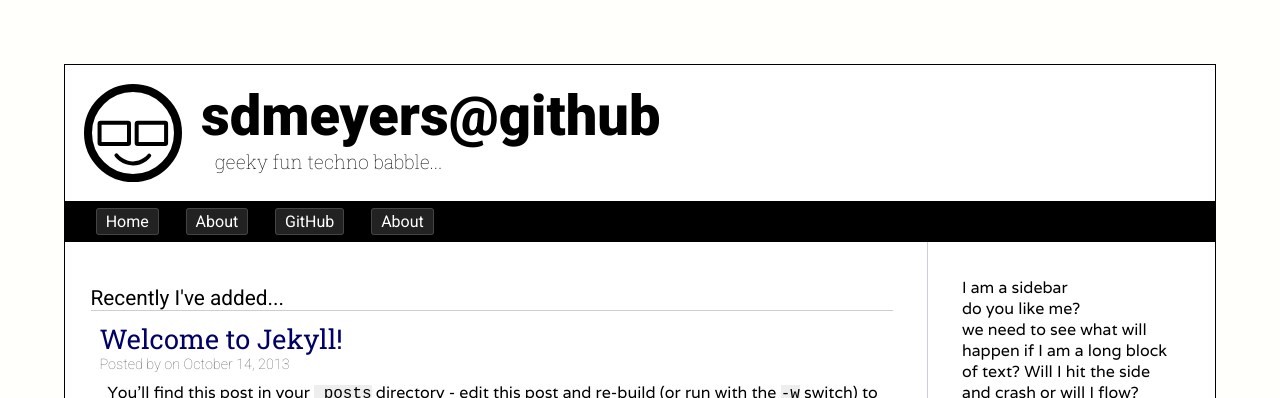
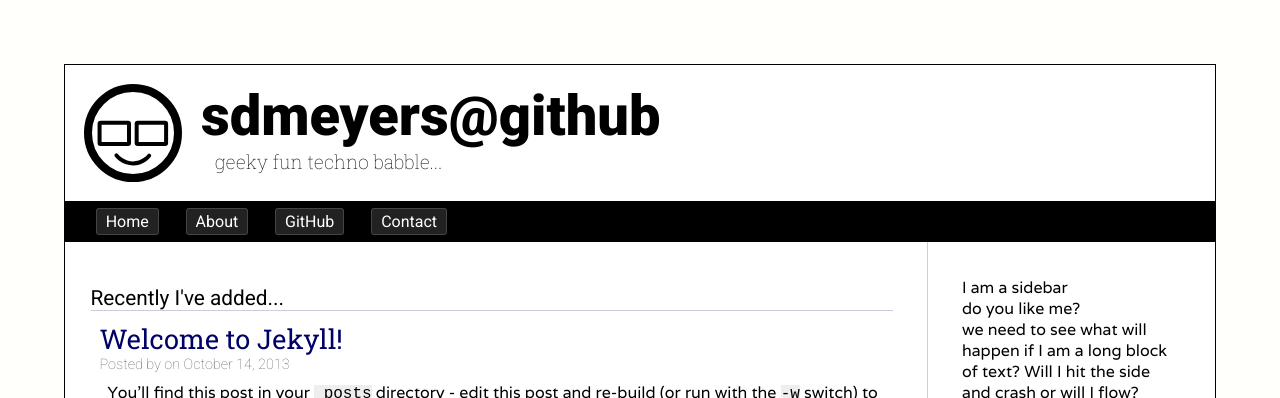
Before and after one commit to sdmeyers/sdmeyers.github.io, a Jekyll site: the page built from index.html, in a window 1280 px wide. Shown: the top 398 px of the page. Built offline with Jekyll 4.4.1, drawn with Linux system fonts in a browser that asks for light colours; some web fonts are replaced; Markdown is read by kramdown in place of the engine named in the settings; the list of posts is cut into pages by our own code.

Commit message:
Stupid copy paste errors, getting the basics right can be such a pain.

```diff
--- a/_includes/navbar.html
+++ b/_includes/navbar.html
@@ -3,6 +3,6 @@
 		<span class="navitem"><a href="{{ site.url }}/">Home</a></span>
 		<span class="navitem"><a href="{{ site.url }}/about.html">About</a></span>
 		<span class="navitem"><a href="https://github.com/sdmeyers">GitHub</a></span>
-		<span class="navitem"><a href="{{ site.url }}/contact.html">About</a></span>
+		<span class="navitem"><a href="{{ site.url }}/contact.html">Contact</a></span>
 	</nav>
 </section>
```
